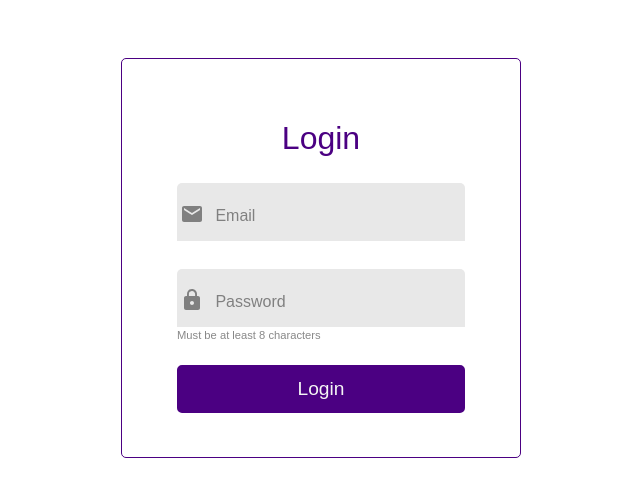
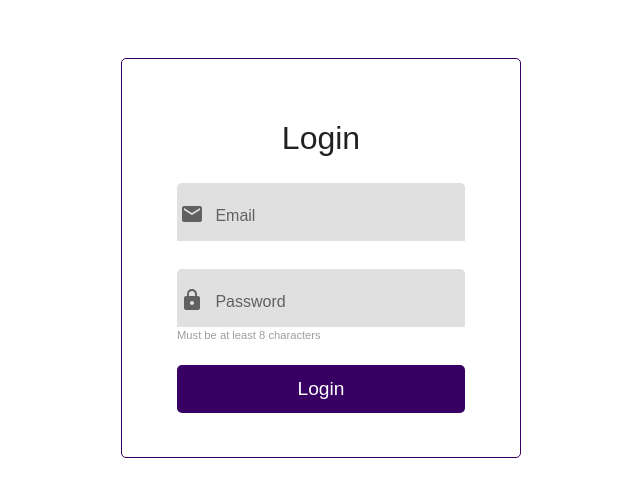
Before and after one commit to ThereseRingPersen/forms, a React (Create React App) app: page / in a window 1280 px wide. Shown: the top 496 px of the page, without its empty margins (319-959 px from the left). Built offline with nearby package versions, Linux system fonts and the light colour scheme.

Commit message:
use the new color palette

```diff
--- a/src/components/Button/Button.tsx
+++ b/src/components/Button/Button.tsx
@@ -1,32 +1,31 @@
 import styled from 'styled-components';
-import { buttonColors } from './buttonColors';
-import { media } from '../../styles';
+import { media, colors } from '../../styles';
 
 const Button = styled.button`
     text-decoration: none;
+    border: none;
     display: flex;
     align-items: center;
     justify-content: center;
     margin: 0.625rem 0;
     outline: none;
     font-size: 1.2rem;
-    background: ${buttonColors.backgroundColor.primary};
-    color: ${buttonColors.text.primary};
+    background: ${colors.primary.dark};
+    color: ${colors.text.white};
     width: 18rem;
     ${media.sm`
       width: 100%;
    `}
     height: 3rem;
-    border: 0.125rem solid ${buttonColors.backgroundColor.primary};
     border-radius: 0.313rem;
     padding: 1.2rem;
     outline: none;
+    cursor: pointer;
+    transition: all 0.2s;
     :hover,
     :active,
     :focus {
-        transition: all 0.2s;
-        background: ${buttonColors.backgroundColor.primaryHover};
-        color: ${buttonColors.text.primaryHover};
+        background: ${colors.primary.medium};
     }
 `;
 export default Button;
--- a/src/components/Button/buttonColors.ts
+++ /dev/null
@@ -1,13 +0,0 @@
-const buttonColors = {
-    backgroundColor: {
-        primary: '#4b0082',
-        primaryHover: '#663399',
-        primaryPressed: '#101010',
-    },
-    text: {
-        primary: '#F5F5F5',
-        primaryHover: '#F5F5F5',
-        primaryPressed: '#101010',
-    },
-};
-export { buttonColors };
--- a/src/components/TextField/TextField.tsx
+++ b/src/components/TextField/TextField.tsx
@@ -49,7 +49,7 @@ export const TextField = ({
                     </Label>
                 </InputAndLabelContainer>
                 <IconContainer>
-                    {errorMessage && <MdError size={'24px'} color={formColors.color.error} />}
+                    {errorMessage && <MdError size={'24px'} color={formColors.label.error} />}
                 </IconContainer>
             </InputGroup>
 
@@ -60,9 +60,9 @@ export const TextField = ({
     function getIcon(icon: LeadingIcon) {
         switch (icon) {
             case 'email':
-                return <MdMail size={24} color={formColors.color.inactive} />;
+                return <MdMail size={24} color={formColors.iconColor.grey} />;
             default:
-                return <MdLock size={24} color={formColors.color.inactive} />;
+                return <MdLock size={24} color={formColors.iconColor.grey} />;
         }
     }
 };
--- a/src/components/TextField/formColors.ts
+++ b/src/components/TextField/formColors.ts
@@ -1,16 +1,27 @@
+import { colors } from '../../styles';
 const formColors = {
-    backgroundColor: {
-        dark: '#E0E0E0',
-        light: '#E8E8E8',
-        default: '#F0F0F0',
+    iconColor:{
+        grey: colors.text.medium
     },
-    color: {
-        inactive: '#808080',
-        active: '#101010',
-        hover: '#101010',
-        focus: '#5A0740',
-        error: '#CC0000',
-        helperText: '#888888',
+    fieldBackround: {
+        active: colors.grey.dark,
+        hover: colors.grey.medium,
+        initial: colors.grey.light,
+    },
+    fieldText: colors.text.dark,
+    helperText: colors.text.light,
+    label: {
+        notActivated: colors.text.medium,
+        focus: colors.primary.medium,
+        error: colors.red,
+        disabled: colors.text.light,
+    },
+    border: {
+        error: colors.red,
+        focus: colors.primary.medium,
+        active: colors.text.dark,
+        hover: colors.text.medium,
+        notActivated: colors.text.light,
     },
 };
 
--- a/src/components/TextField/styles.ts
+++ b/src/components/TextField/styles.ts
@@ -6,16 +6,13 @@ import { media } from '../../styles';
 export const Input = styled.input<InputProps>`
     position: absolute;
     width: 100%;
-    padding: 24px 0 0 8px;
+    padding: 20px 0 0 8px;
     line-height: 1.25rem;
     font-size: 1rem;
     border: none;
     background-color: inherit;
     outline: none;
-    :focus {
-        color: ${(props) => (props.hasError ? formColors.color.error : formColors.color.hover)};
-    }
-    color: ${(props) => (props.hasError ? formColors.color.error : formColors.color.active)};
+    color: ${formColors.fieldText};
 `;
 export const InputGroup = styled.div<InputGroupProps>`
     display: flex;
@@ -25,18 +22,18 @@ export const InputGroup = styled.div<InputGroupProps>`
       width: 100%;
    `}
     border-radius: 5px 5px 0 0;
-    box-shadow: ${(props) => (props.hasError ? `inset 0 -2.5px 0 0 ${formColors.color.error}` : `0`)};
+    box-shadow: ${(props) => (props.hasError ? `inset 0 -2.5px 0 0 ${formColors.border.error}` : `0`)};
     background-color: ${(props) =>
-        props.isActive ? formColors.backgroundColor.dark : formColors.backgroundColor.light};
+        props.isActive ? formColors.fieldBackround.active : formColors.fieldBackround.hover};
     :hover {
         box-shadow: ${(props) =>
             props.hasError
-                ? `inset 0 -2.5px 0 0 ${formColors.color.error}`
-                : `inset 0 -1.25 0 0 ${formColors.color.hover}`};
+                ? `inset 0 -2.5px 0 0 ${formColors.border.error}`
+                : `inset 0 -1.5px 0 0 ${formColors.border.hover}`};
     }
     :focus-within,
     :focus {
-        box-shadow: inset 0 -1.25px 0 0 ${(props) => (props.hasError ? formColors.color.error : formColors.color.focus)};
+        box-shadow: inset 0 -1.25px 0 0 ${(props) => (props.hasError ? formColors.border.error : formColors.border.focus)};
     }
 `;
 export const InputAndLabelContainer = styled.div<InputProps>`
@@ -47,20 +44,20 @@ export const InputAndLabelContainer = styled.div<InputProps>`
 export const Label = styled.label<LabelProps>`
     position: absolute;
     height: 1.3rem;
-    padding-left: 0.5rem;
+    padding-left: 8px;
     width: 12rem;
     background-color: transparent;
     top: ${(props) => (props.isActive ? '5px' : '24px')};
     font-size: ${(props) => (props.isActive ? '0.8rem' : '1rem')};
-    color: ${(props) => labelColor(props.hasError, props.isActive, props.isFocused)};
+    color: ${(props) => labelColor(props.hasError, props.isFocused)};
 `;
 export const HelperText = styled.div`
-    color: ${formColors.color.helperText};
+    color: ${formColors.helperText};
     font-size: 0.7rem;
     margin-top: 2.5px;
 `;
 export const ErrorText = styled.div`
-    color: ${formColors.color.error};
+    color: ${formColors.label.error};
     font-size: 0.7rem;
     margin-top: 2.5px;
 `;
@@ -79,14 +76,11 @@ export const IconContainer = styled.span`
     align-self: center;
 `;
 
-function labelColor(hasError: boolean, isActive: boolean, isFocused: boolean) {
+function labelColor(hasError: boolean, isFocused: boolean) {
     if (hasError) {
-        return formColors.color.error;
+        return formColors.label.error;
     } else if (isFocused) {
-        return formColors.color.focus;
-    } else if (isActive) {
-        return formColors.color.active;
-    } else {
-        return formColors.color.inactive;
+        return formColors.label.focus;
     }
+    return formColors.label.notActivated;
 }
--- a/src/styles/colors.ts
+++ b/src/styles/colors.ts
@@ -10,9 +10,9 @@ export const colors = {
         dark: '#bdbdbd',
         textDark: '#616161',
     },
-    white: '#ffffff',
     red: '#CC0000',
     text: {
+        white: '#ffffff',
         light: '#9e9e9e',
         medium: '#616161',
         dark: '#212121',
--- a/src/styles/globalStyle.ts
+++ b/src/styles/globalStyle.ts
@@ -1,5 +1,6 @@
 import { createGlobalStyle } from 'styled-components';
 import { media } from './media';
+import { colors } from './colors';
 
 export const GlobalStyle = createGlobalStyle`
 body {
@@ -11,6 +12,7 @@ body {
     padding: 50px;
     font-family:Arial, Helvetica, sans-serif;
     font-size:100%;
+    color: ${colors.text.dark};
     ${media.sm`
       padding: 15px;
    `}
@@ -20,14 +22,11 @@ h1 {
     margin: 0.67em 0;
     font-size: 2.5em;
     font-weight: 100;
-    color: #4b0082;
-
     }
 h2 {
     margin: 0.83em 0;
     font-size: 2em;
     font-weight: 100;
-    color:#4b0082;
     }
 h3{
     margin: 0.83em 0;
--- a/src/styles/index.ts
+++ b/src/styles/index.ts
@@ -1,5 +1,6 @@
-import {GlobalStyle} from './globalStyle';
-import {CenteredBox} from './layout';
-import {media} from './media';
+import { GlobalStyle } from './globalStyle';
+import { CenteredBox } from './layout';
+import { media } from './media';
+import { colors } from './colors';
 
-export {GlobalStyle, CenteredBox,media};
+export { GlobalStyle, CenteredBox, media, colors };
--- a/src/styles/layout.ts
+++ b/src/styles/layout.ts
@@ -1,5 +1,6 @@
 import styled from 'styled-components';
 import { media } from './media';
+import { colors } from './colors';
 
 export const CenteredBox = styled.div`
     width: 25rem;
@@ -12,7 +13,7 @@ export const CenteredBox = styled.div`
     align-items: center;
     justify-content: center;
     margin: 0 auto;
-    border: 0.1rem solid #4b0082;
+    border: 0.1rem solid ${colors.primary.dark};
     border-radius: 0.313rem;
     ${media.sm`
       width: 100%;
```
